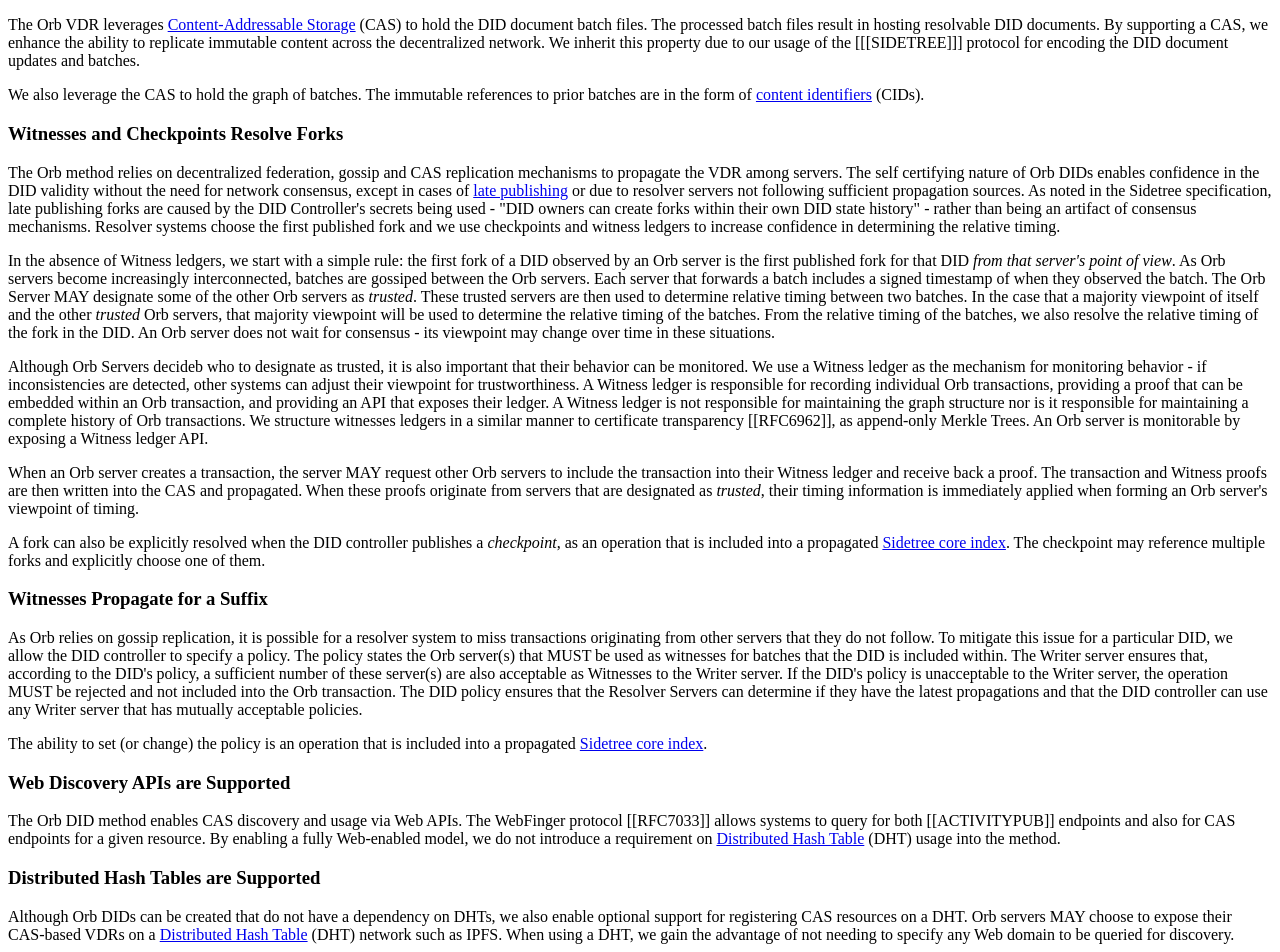
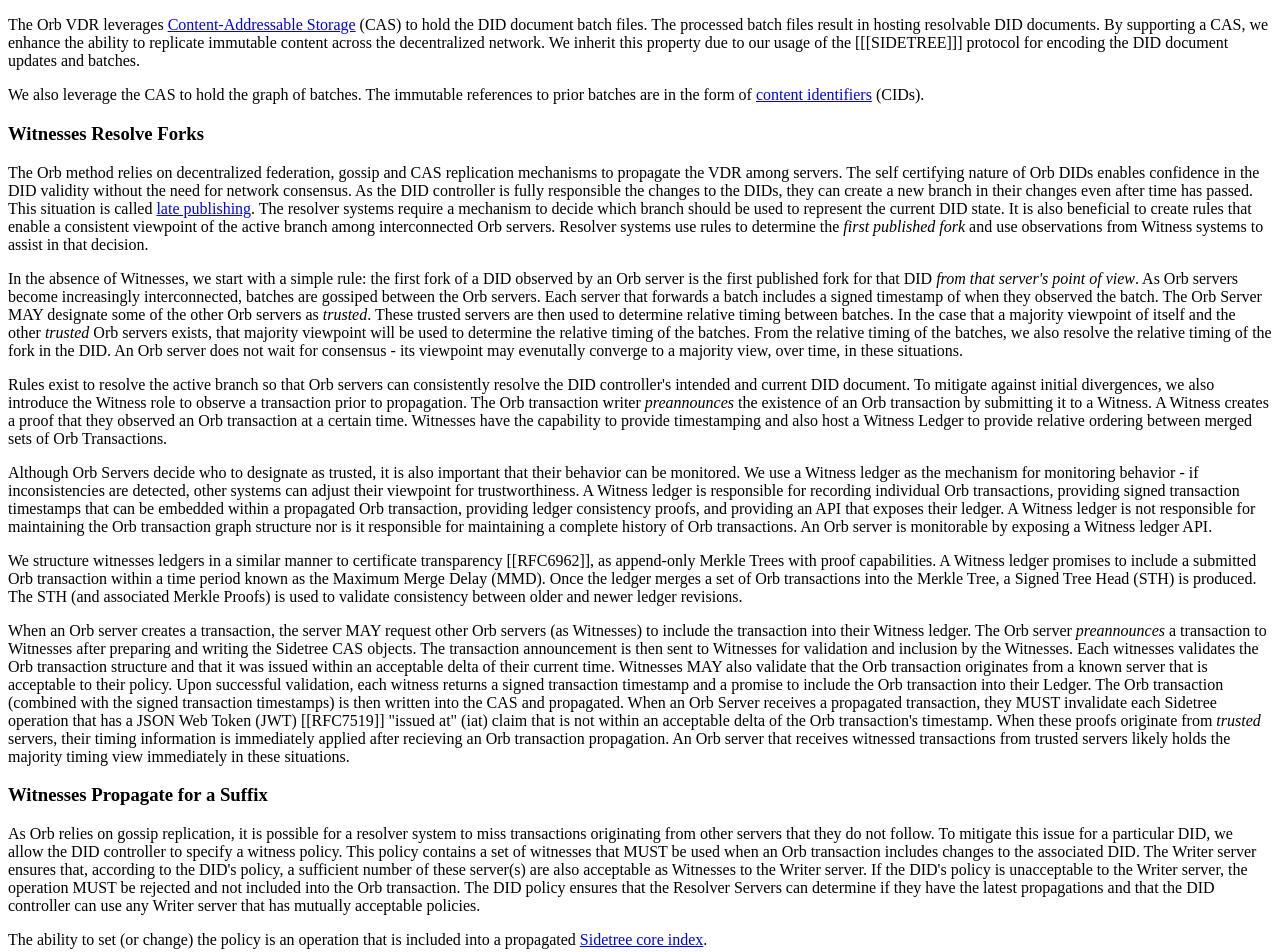
Before and after one commit to trustbloc/did-method-orb, a plain HTML site: page index.html in a window 1280 px wide. Shown: the part 1244-2196 px from the top of the page. Drawn offline with Linux system fonts and the light colour scheme.

Commit message:
Continue concept definitions
Signed-off-by: Troy Ronda <troy.ronda@securekey.com>

```diff
--- a/index.html
+++ b/index.html
@@ -169,51 +169,66 @@
       </section>
 
       <section class="normative">
-        <h3>Witnesses and Checkpoints Resolve Forks</h3>
+        <h3>Witnesses Resolve Forks</h3>
 
         <p>
           The Orb method relies on decentralized federation, gossip and CAS replication mechanisms to propagate
           the VDR among servers. The self certifying nature of Orb DIDs enables confidence in the DID validity without the need
-          for network consensus, except in cases of <a href="https://identity.foundation/sidetree/spec/#late-publishing">late publishing</a>
-          or due to resolver servers not following sufficient propagation sources. As noted in the Sidetree specification, late publishing
-          forks are caused by the DID Controller's secrets being used - "DID owners can create forks within their own DID state history" - rather
-          than being an artifact of consensus mechanisms.
-          Resolver systems choose the first published fork and we use checkpoints and witness ledgers to increase confidence in determining the relative timing.
+          for network consensus. As the DID controller is fully responsible the changes to the DIDs, they can create a new branch
+          in their changes even after time has passed.
+          This situation is called <a href="https://identity.foundation/sidetree/spec/#late-publishing">late publishing</a>.
+          The resolver systems require a mechanism to decide which branch should be used to represent the current DID state.
+          It is also beneficial to create rules that enable a consistent viewpoint of the active branch among interconnected Orb servers.
+          Resolver systems use rules to determine the <i>first published fork</i> and use observations from Witness systems to assist in that decision.
         </p>
 
         <p>
-          In the absence of Witness ledgers, we start with a simple rule: the first fork of a DID observed by an Orb server is the first published fork
+          In the absence of Witnesses, we start with a simple rule: the first fork of a DID observed by an Orb server is the first published fork
           for that DID <i>from that server's point of view</i>. As Orb servers become increasingly interconnected, batches are gossiped between
           the Orb servers. Each server that forwards a batch includes a signed timestamp of when they observed the batch. The Orb Server MAY
-          designate some of the other Orb servers as <i>trusted</i>. These trusted servers are then used to determine relative timing between two batches.
-          In the case that a majority viewpoint of itself and the other <i>trusted</i> Orb servers, that majority viewpoint will be used to
+          designate some of the other Orb servers as <i>trusted</i>. These trusted servers are then used to determine relative timing between batches.
+          In the case that a majority viewpoint of itself and the other <i>trusted</i> Orb servers exists, that majority viewpoint will be used to
           determine the relative timing of the batches. From the relative timing of the batches, we also resolve the relative timing of the fork in the DID.
-          An Orb server does not wait for consensus - its viewpoint may change over time in these situations.
+          An Orb server does not wait for consensus - its viewpoint may evenutally converge to a majority view, over time, in these situations.
         </p>
 
         <p>
-          Although Orb Servers decideb who to designate as trusted, it is also important that their behavior can be monitored.
-          We use a Witness ledger as the mechanism for monitoring behavior - if inconsistencies are detected, other systems can adjust their viewpoint
-          for trustworthiness.
-          A Witness ledger is responsible for recording individual Orb transactions, providing a proof
-          that can be embedded within an Orb transaction, and providing an API that exposes their ledger.
-          A Witness ledger is not responsible for maintaining the graph structure nor is it responsible for
-          maintaining a complete history of Orb transactions.
-          We structure witnesses ledgers in a similar manner to certificate transparency [[RFC6962]],
-          as append-only Merkle Trees. An Orb server is monitorable by exposing a Witness ledger API.
+          Rules exist to resolve the active branch so that Orb servers can consistently resolve the DID controller's intended and current DID document.
+          To mitigate against initial divergences, we also introduce the Witness role to observe a transaction prior to propagation.
+          The Orb transaction writer <i>preannounces</i> the existence of an Orb transaction by submitting it to a Witness.
+          A Witness creates a proof that they observed an Orb transaction at a certain time.
+          Witnesses have the capability to provide timestamping and also host a Witness Ledger to provide relative ordering between merged sets of Orb Transactions.
         </p>
 
         <p>
-          When an Orb server creates a transaction, the server MAY request other Orb servers to include the transaction into their
-          Witness ledger and receive back a proof. The transaction and Witness proofs are then written into the CAS and propagated.
-          When these proofs originate from servers that are designated as <i>trusted</i>, their timing information is immediately applied
-          when forming an Orb server's viewpoint of timing.
+          Although Orb Servers decide who to designate as trusted, it is also important that their behavior can be monitored.
+          We use a Witness ledger as the mechanism for monitoring behavior - if inconsistencies are detected, other systems can adjust their viewpoint
+          for trustworthiness.
+          A Witness ledger is responsible for recording individual Orb transactions, providing signed transaction timestamps
+          that can be embedded within a propagated Orb transaction, providing ledger consistency proofs, and providing an API that exposes their ledger.
+          A Witness ledger is not responsible for maintaining the Orb transaction graph structure nor is it responsible for maintaining a complete history of Orb transactions.
+          An Orb server is monitorable by exposing a Witness ledger API.
         </p>
 
         <p>
-          A fork can also be explicitly resolved when the DID controller publishes a <i>checkpoint</i>,
-          as an operation that is included into a propagated <a href="https://identity.foundation/sidetree/spec/#core-index-file">Sidetree core index</a>.
-          The checkpoint may reference multiple forks and explicitly choose one of them.
+          We structure witnesses ledgers in a similar manner to certificate transparency [[RFC6962]], as append-only Merkle Trees with proof capabilities.
+          A Witness ledger promises to include a submitted Orb transaction within a time period known as the Maximum Merge Delay (MMD).
+          Once the ledger merges a set of Orb transactions into the Merkle Tree, a Signed Tree Head (STH) is produced.
+          The STH (and associated Merkle Proofs) is used to validate consistency between older and newer ledger revisions.
+        </p>
+
+        <p>
+          When an Orb server creates a transaction, the server MAY request other Orb servers (as Witnesses) to include the transaction into their Witness ledger.
+          The Orb server <i>preannounces</i> a transaction to Witnesses after preparing and writing the Sidetree CAS objects.
+          The transaction announcement is then sent to Witnesses for validation and inclusion by the Witnesses.
+          Each witnesses validates the Orb transaction structure and that it was issued within an acceptable delta of their current time.
+          Witnesses MAY also validate that the Orb transaction originates from a known server that is acceptable to their policy.
+          Upon successful validation, each witness returns a signed transaction timestamp and a promise to include the Orb transaction into their Ledger.
+          The Orb transaction (combined with the signed transaction timestamps) is then written into the CAS and propagated.
+          When an Orb Server receives a propagated transaction, they MUST invalidate each Sidetree operation that has a JSON Web Token (JWT) [[RFC7519]]
+          "issued at" (iat) claim that is not within an acceptable delta of the Orb transaction's timestamp.
+          When these proofs originate from <i>trusted</i> servers, their timing information is immediately applied after recieving an Orb transaction propagation.
+          An Orb server that receives witnessed transactions from trusted servers likely holds the majority timing view immediately in these situations.
         </p>
       </section>
 
@@ -221,8 +236,8 @@
         <h3>Witnesses Propagate for a Suffix</h3>
         <p>
           As Orb relies on gossip replication, it is possible for a resolver system to miss transactions originating from other servers that they do not follow.
-          To mitigate this issue for a particular DID, we allow the DID controller to specify a policy.
-          The policy states the Orb server(s) that MUST be used as witnesses for batches that the DID is included within.
+          To mitigate this issue for a particular DID, we allow the DID controller to specify a witness policy.
+          This policy contains a set of witnesses that MUST be used when an Orb transaction includes changes to the associated DID.
           The Writer server ensures that, according to the DID's policy, a sufficient number of these server(s) are also acceptable as Witnesses to the Writer server.
           If the DID's policy is unacceptable to the Writer server, the operation MUST be rejected and not included into the Orb transaction. The
           DID policy ensures that the Resolver Servers can determine if they have the latest propagations and that the DID controller can use any
```
